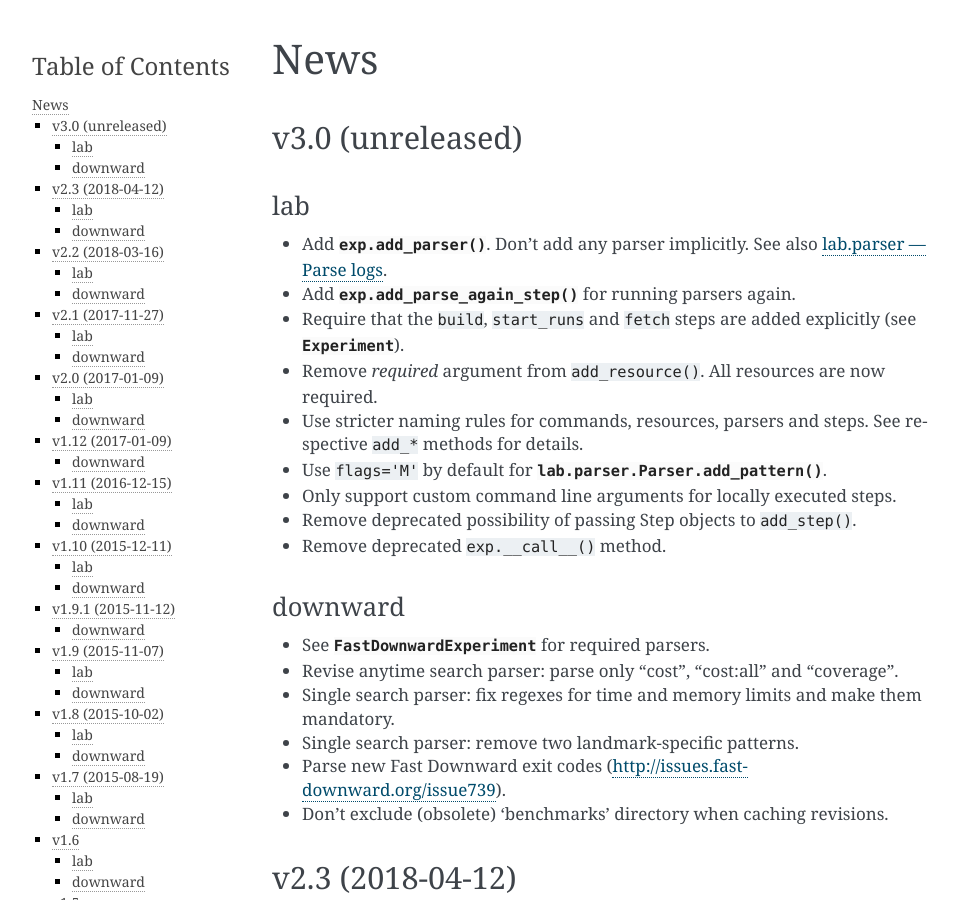
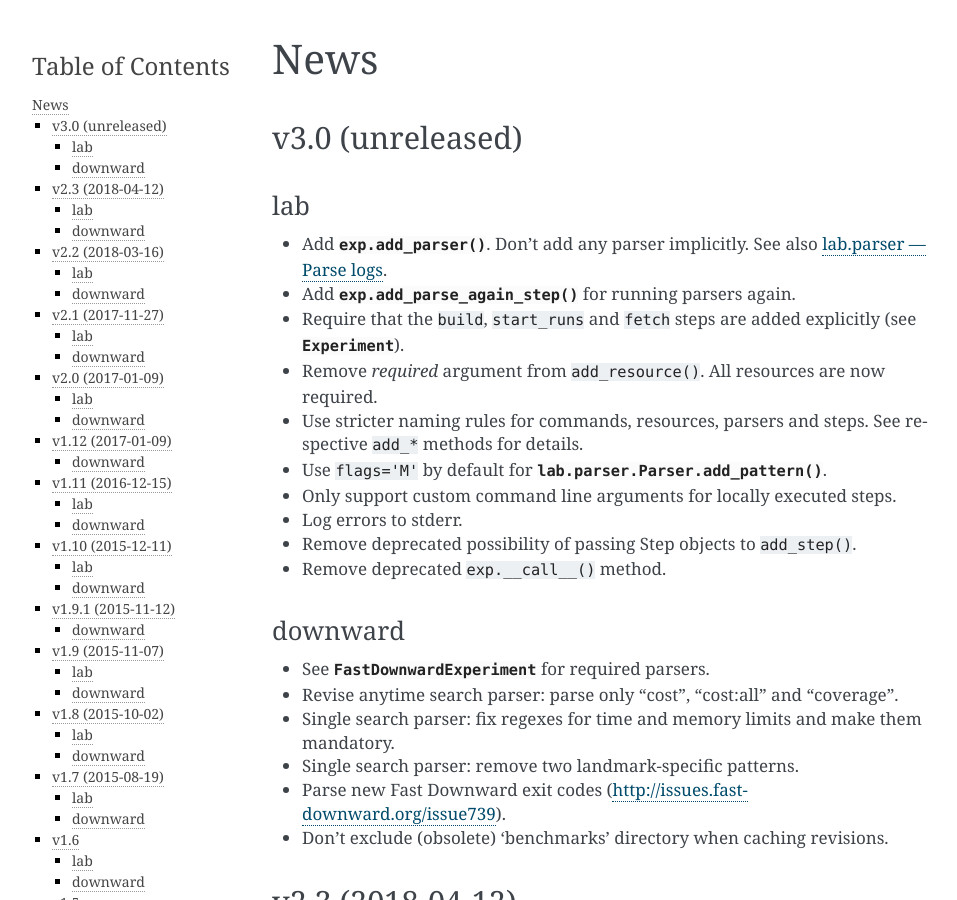
Before and after one commit to aibasel/lab, a Sphinx documentation site: the page built from docs/news.rst, in a window 1280 px wide and 900 px high. Shown: the whole window, without its empty margins (148-1105 px from the left). Built offline with Sphinx 7.4.7, drawn with Linux system fonts in a browser that asks for light colours; pages that are not in the unit, such as notebooks, are missing from menus.

Commit message:
Update news file.

```diff
--- a/docs/news.rst
+++ b/docs/news.rst
@@ -17,6 +17,7 @@
 * Use stricter naming rules for commands, resources, parsers and steps. See respective ``add_*`` methods for details.
 * Use ``flags='M'`` by default for :meth:`lab.parser.Parser.add_pattern`.
 * Only support custom command line arguments for locally executed steps.
+* Log errors to stderr.
 * Remove deprecated possibility of passing Step objects to ``add_step()``.
 * Remove deprecated ``exp.__call__()`` method.
 
```
